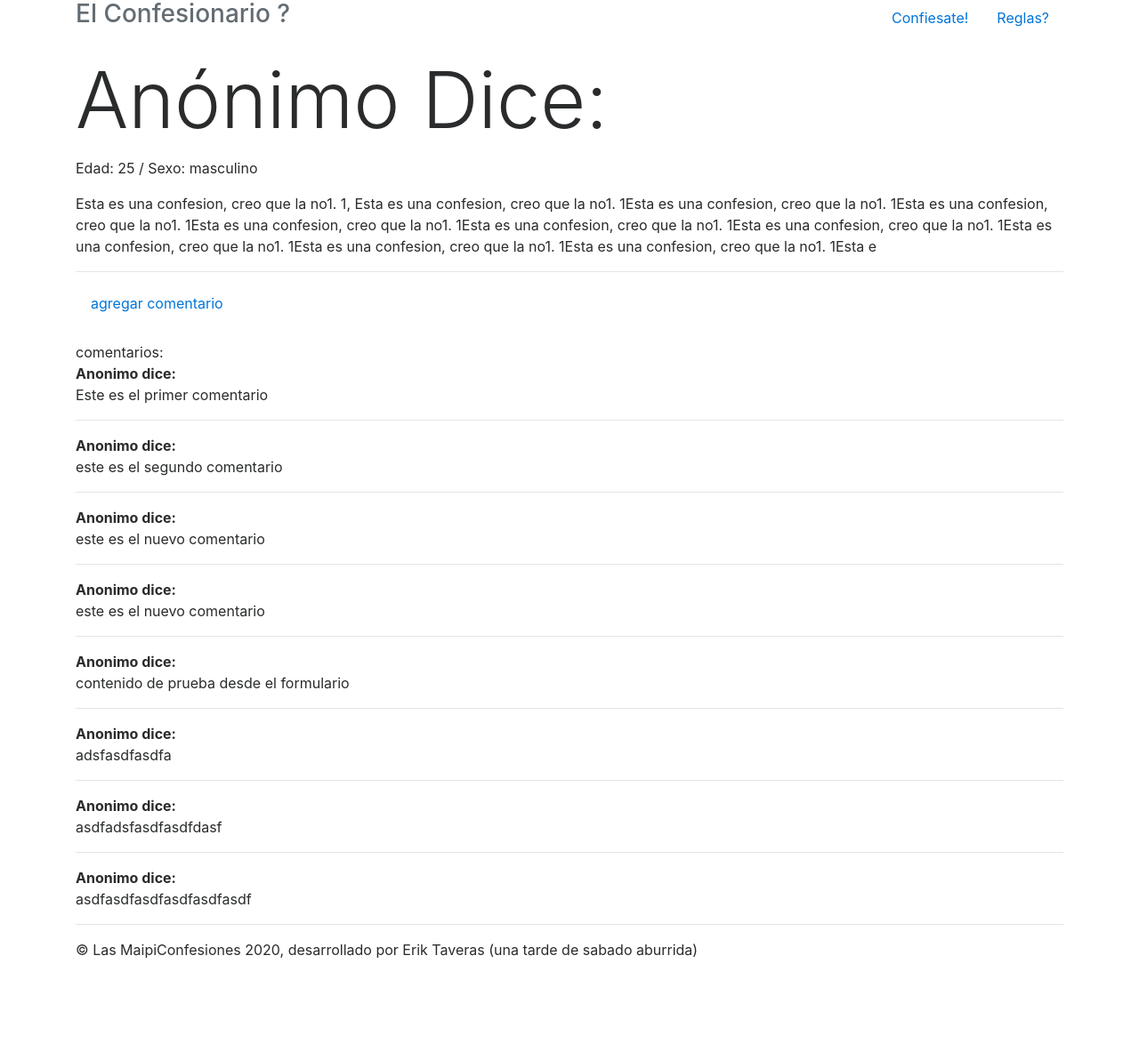
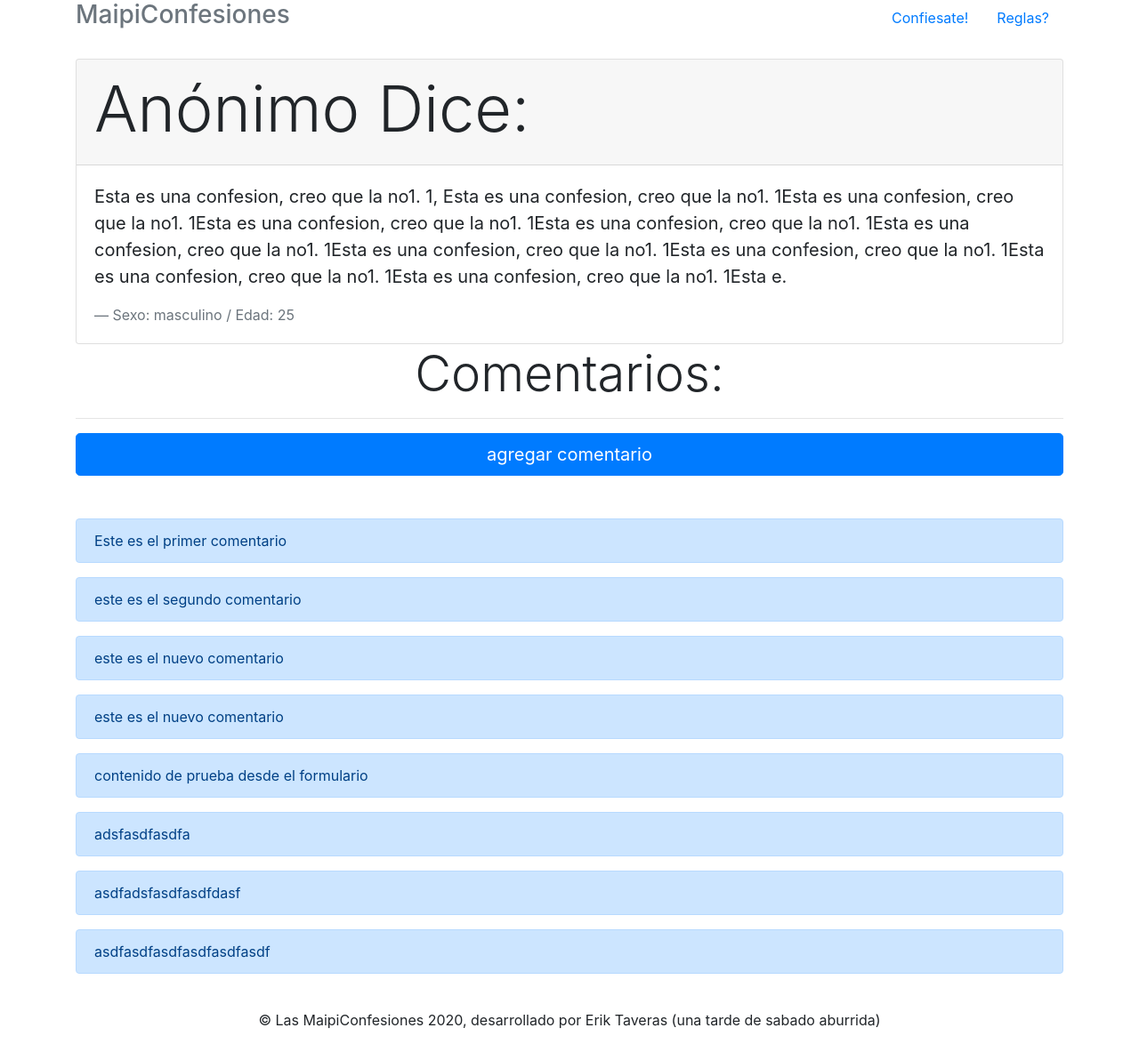
Before and after one commit to eriktaveras/confesiones, a Django app: page /confesion/1 in a window 1280 px wide. Shown: the whole page at 89% size. Before the commit the page ends 1078 px from the top, so only its background shows below. Run offline with Django 3.2, Linux system fonts and the light colour scheme; data comes from the database, SQL or seed files in the repository; both versions use the stored data as it was after the commit; some libraries are stand-ins or nearby versions.

Commit message:
algunos arreglos en el frontend

```diff
--- a/confesion/templates/base.html
+++ b/confesion/templates/base.html
@@ -10,7 +10,8 @@
     <title>Confesiones Anonimas</title>
 
     <!-- Bootstrap core CSS -->
-<link rel="stylesheet" href="{% static 'css/bootstrap.min.css'%}">
+<link rel="stylesheet" href="https://stackpath.bootstrapcdn.com/bootstrap/4.5.0/css/bootstrap.min.css" integrity="sha384-9aIt2nRpC12Uk9gS9baDl411NQApFmC26EwAOH8WgZl5MYYxFfc+NcPb1dKGj7Sk" crossorigin="anonymous">
+
 
 
     <!-- Custom styles for this template -->
@@ -33,17 +34,24 @@
             </li>
           </ul>
         </nav>
-        <a href="/"><h3 class="text-muted">El Confesionario ?</h3></a>
+        <a href="/"><h3 class="text-muted">MaipiConfesiones</h3></a>
       </div>
 <br>
     {% block content %}
     {% endblock content %}
 
 
+
+
+<center>
+<br>
       <footer class="footer">
-        <p>© Las MaipiConfesiones 2020, desarrollado por Erik Taveras (una tarde de sabado aburrida) </p>
+      <div class="container">
+        <span class=>© Las MaipiConfesiones 2020, desarrollado por Erik Taveras (una tarde de sabado aburrida) </span>
+        </div>
       </footer>
-
+<br>
+</center>
     </div> <!-- /container -->
 
     <!-- Bootstrap core JavaScript
--- a/confesion/templates/confesion.html
+++ b/confesion/templates/confesion.html
@@ -1,24 +1,30 @@
 {% extends 'base.html' %}
 {% block content %}
-<h1 class='display-2'>
-<p>
-Anónimo Dice:
-</p>
-</h1>
-<p> Edad: {{confesion.edad}} / Sexo: {{confesion.sexo}}</p>
-<div>
-<p>
-{{confesion.contenido}}
-</p>
+<div class="card">
+  <div class="card-header">
+   <h1 class="display-3">
+   Anónimo Dice:
+   </h1>
+  </div>
+  <div class="card-body">
+    <blockquote class="blockquote mb-0">
+      <p>{{confesion.contenido}}.</p>
+      <footer class="blockquote-footer">Sexo: {{confesion.sexo}} / Edad: {{confesion.edad}} </footer>
+    </blockquote>
+  </div>
+</div>
+<center><h1 class='display-4'>Comentarios:</h1></center>
 <hr>
-<a class="btn btn-default" href="{% url 'comentario' id=confesion.id %}">agregar comentario</a>
+<a href="{% url 'comentario' id=confesion.id %}" class="btn btn-primary btn-lg btn-block" role="button">agregar comentario</a>
 <br>
 <br>
-comentarios:
 {% for comentario in confesion.comentario.all  %}
-<p>
-<b> Anonimo dice: </b><br> {{comentario.contenido}}
-</p>
-<hr>
+<div class="alert alert-primary" role="alert">
+
+ {{comentario.contenido}}
+
+</div>
 {% endfor %}
+
+
 {% endblock content %}
```
Also changed, not shown: confesion/templates/agregar_comentario.html (+16 -13 lines), confesion/templates/agregar_confesion.html (+9 -3 lines), confesion/templates/home.html (+8 -4 lines), db.sqlite3.
